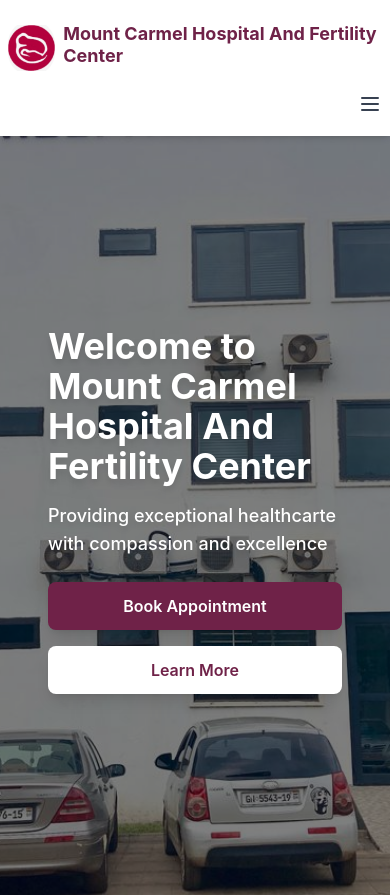
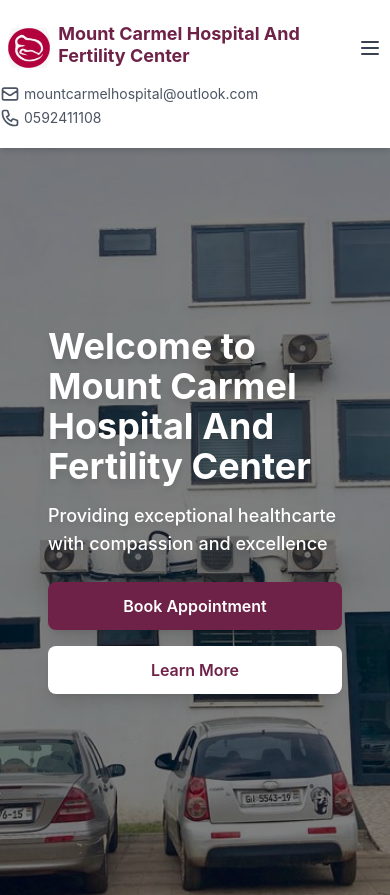
Before and after one commit to Richmond-Andoh/mount-carmel, a React (Vite) app: page / in a window 390 px wide. Shown: the top 895 px of the page. Built offline with nearby package versions, Linux system fonts and the light colour scheme.

Commit message:
Some fixes

```diff
--- a/src/components/Navbar.jsx
+++ b/src/components/Navbar.jsx
@@ -33,7 +33,7 @@
   return (
     <nav className={`fixed w-full z-50 py-5 bg-white shadow-md transition-all duration-300 ${scrolled ? 'py-2' : 'py-3'}`}>
       <div className="w-full max-w-none px-2 sm:px-4 mx-0">
-        <div className="flex flex-col md:flex-row md:justify-between md:items-center gap-2 md:gap-0">
+        <div className="flex flex-row items-center justify-between gap-2 md:gap-0">
           <Link to="/" className="flex items-center gap-2 xs:gap-3 text-left">
             <div className="w-[3.5rem] h-[3.5rem]">
               <img src={logo} alt="Mount Carmel Logo" className="w-full h-full rounded-logo" />
@@ -62,6 +62,19 @@
             </div>
           </Link>
 
+          {/* Mobile menu button - now inline with logo/text */}
+          <div className="md:hidden flex items-center ml-2">
+            <button onClick={toggleMenu} className="text-gray-700 hover:text-[#6f2248] focus:outline-none">
+              <svg className="h-6 w-6" fill="none" stroke="currentColor" viewBox="0 0 24 24">
+                {isOpen ? (
+                  <path strokeLinecap="round" strokeLinejoin="round" strokeWidth="2" d="M6 18L18 6M6 6l12 12" />
+                ) : (
+                  <path strokeLinecap="round" strokeLinejoin="round" strokeWidth="2" d="M4 6h16M4 12h16M4 18h16" />
+                )}
+              </svg>
+            </button>
+          </div>
+
           {/* Desktop Nav */}
           <div className="hidden md:flex items-center space-x-8 md:space-x-4">
             {navLinks.map(link => (
@@ -77,19 +90,6 @@
             <Link to="/faq" className={`nav-link ${location.pathname === '/faq' ? 'text-[#6f2248]' : ''}`}>FAQ</Link>
             <Link to="/partners" className={`nav-link ${location.pathname === '/partners' ? 'text-[#6f2248]' : ''}`}>Partners</Link>
             <Link to="/appointment" className="btn-primary text-sm">Make Appointment</Link>
-          </div>
-
-          {/* Mobile menu button */}
-          <div className="md:hidden flex items-center justify-end mt-2 md:mt-0">
-            <button onClick={toggleMenu} className="text-gray-700 hover:text-[#6f2248] focus:outline-none">
-              <svg className="h-6 w-6" fill="none" stroke="currentColor" viewBox="0 0 24 24">
-                {isOpen ? (
-                  <path strokeLinecap="round" strokeLinejoin="round" strokeWidth="2" d="M6 18L18 6M6 6l12 12" />
-                ) : (
-                  <path strokeLinecap="round" strokeLinejoin="round" strokeWidth="2" d="M4 6h16M4 12h16M4 18h16" />
-                )}
-              </svg>
-            </button>
           </div>
         </div>
       </div>
@@ -127,6 +127,24 @@
           </motion.div>
         )}
       </AnimatePresence>
+
+      {/* Show contact info on mobile below logo */}
+      <div className="flex flex-col sm:hidden mt-2 text-sm text-gray-600">
+        <a href="mailto:mountcarmelhospital@outlook.com" className="flex items-center hover:text-[#6f2248] mb-1">
+          <svg className="w-5 h-5 mr-1" fill="none" stroke="currentColor" viewBox="0 0 24 24">
+            <path strokeLinecap="round" strokeLinejoin="round" strokeWidth="2"
+              d="M3 8l7.89 5.26a2 2 0 002.22 0L21 8M5 19h14a2 2 0 002-2V7a2 2 0 00-2-2H5a2 2 0 00-2 2v10a2 2 0 002 2z" />
+          </svg>
+          mountcarmelhospital@outlook.com
+        </a>
+        <a href="tel:+233303939896" className="flex items-center hover:text-[#6f2248]">
+          <svg className="w-5 h-5 mr-1" fill="none" stroke="currentColor" viewBox="0 0 24 24">
+            <path strokeLinecap="round" strokeLinejoin="round" strokeWidth="2"
+              d="M3 5a2 2 0 012-2h3.28a1 1 0 01.948.684l1.498 4.493a1 1 0 01-.502 1.21l-2.257 1.13a11.042 11.042 0 005.516 5.516l1.13-2.257a1 1 0 011.21-.502l4.493 1.498a1 1 0 01.684.949V19a2 2 0 01-2 2h-1C9.716 21 3 14.284 3 6V5z" />
+          </svg>
+          0592411108
+        </a>
+      </div>
     </nav>
   )
 }
```
